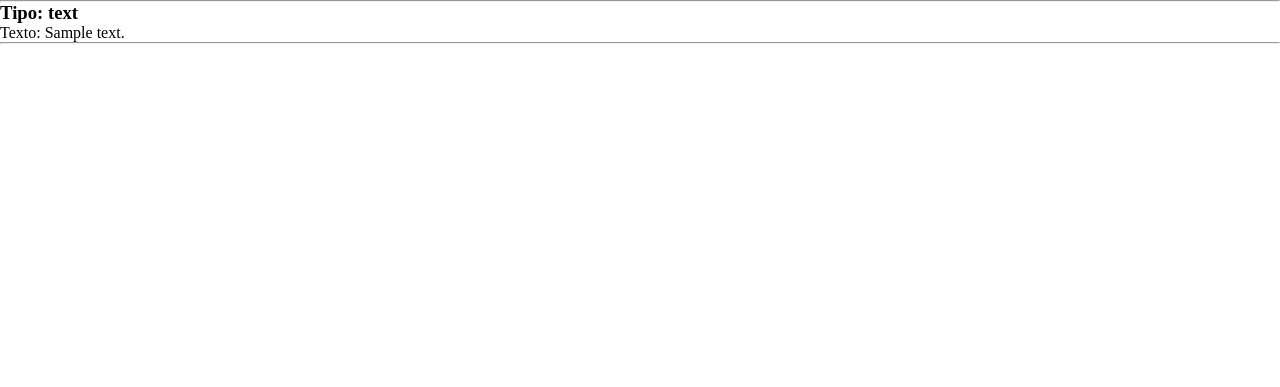
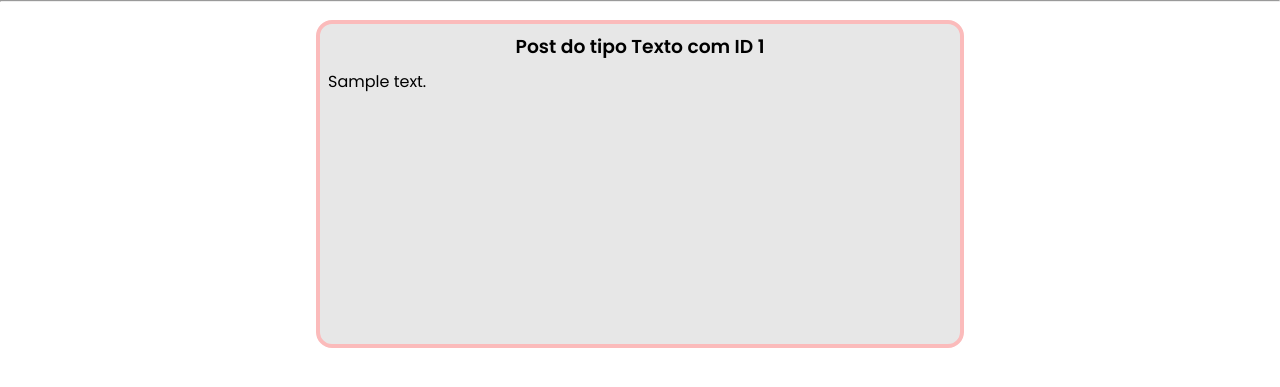
Before and after one commit to abeatrizreisdev/GerenciaPost, a PHP site: page /php/home.php in a window 1280 px wide. Shown: the part 80-467 px from the top of the page. Run offline with PHP 8.4, Linux system fonts and the light colour scheme; tables that the repository leaves empty hold one stand-in row (values such as "Sample post").

Commit message:
ajuste na visualização dos posts com o strategy

```diff
--- a/css/geral.css
+++ b/css/geral.css
@@ -62,6 +62,21 @@ a:hover {
     font-size: 2vh;
 }
 
+.containerPost {
+    display: flex;
+    flex-direction: column;
+    justify-content: center;
+    align-items: center;
+}
+
+
+
+
+
+
+
+
+
 
 
 /* pagina de criar post */
@@ -123,7 +138,7 @@ a:hover {
 
 /* pagina de procurar/editar posts */
 
-.search{
+.search {
     display: flex;
     justify-content: center;
     align-items: center;
@@ -131,7 +146,7 @@ a:hover {
 }
 
 
-#search{
+#search {
     width: 25vw;
     height: 3vh;
     font-family: "Poppins";
@@ -139,19 +154,147 @@ a:hover {
     margin-right: 0.5vh;
 }
 
-#filter{
+#filter {
     height: 3.5vh;
     width: 8vw;
     font-family: "Poppins";
     margin-right: 0.5vh;
 }
 
-#searchButton{
+#searchButton {
     height: 3.5vh;
     width: 3.5vw;
     font-family: "Poppins";
 }
 
-#postsContainer{
+#postsContainer {
     text-align: center;
 }
+
+
+/*
+EXIBIÇÃO DOS POSTS NO METODO STRATEGY
+ */
+
+.ajustarMeio {
+    display: flex;
+    flex-direction: column;
+    justify-content: center;
+    align-items: center;
+    text-align: center;
+}
+
+
+/* AQUI COMEÇA
+A EXIBIÇÃO DA
+IMAGEMSTRATEGY */
+.postImagem {
+    width: 40vw;
+    height: 70vh;
+    max-height: 80vh;
+    background-color: rgb(159, 171, 171);
+    border: 0.6vh solid gray;
+    border-radius: 2vh;
+    margin: 2vh;
+}
+
+#tituloImagem {
+    font-family: "Poppins";
+    font-weight: 600;
+    text-align: center;
+    margin-top: 1vh;
+}
+
+#conteudoImagem {
+    font-family: "Poppins";
+    font-weight: 400;
+    text-align: justify;
+    margin: 1vh;
+    max-height: 20vh;
+}
+
+.imagemPost {
+    max-width: 35vw;
+    height: 50vh;
+    display: flex;
+    /* Usa flexbox para o alinhamento */
+    justify-content: center;
+    /* Centraliza horizontalmente */
+    align-items: center;
+    /* Centraliza verticalmente */
+    text-align: center;
+    margin: 0 auto;
+    /* Garante que a div tenha margem automática para centralização */
+    border-radius: 1.5vh;
+}
+
+.imagemPost img {
+    max-width: 100%;
+    /* Garante que a imagem ocupe até 100% da largura disponível */
+    max-height: 100%;
+    /* Garante que a imagem ocupe até 100% da altura disponível */
+    object-fit: contain;
+    /* Faz com que a imagem mantenha suas proporções sem ultrapassar o contêiner */
+}
+
+/* AQUI COMEÇA
+A EXIBIÇÃO DO
+TEXTOSTRATEGY */
+
+.postTexto {
+    width: 50vw;
+    height: 40vh;
+    max-height: 50vh;
+    background-color: rgb(231, 231, 231);
+    border: 0.6vh solid rgb(251, 187, 187);
+    border-radius: 2vh;
+}
+
+#tituloTexto {
+    font-family: "Poppins";
+    font-weight: 600;
+    text-align: center;
+    margin-top: 1vh;
+}
+
+#conteudoTexto {
+    font-family: "Poppins";
+    font-weight: 400;
+    text-align: justify;
+    margin: 1vh;
+    max-height: 20vh;
+}
+
+/* AQUI COMEÇA
+A EXIBIÇÃO DO
+VIDEOSTRATEGY */
+
+.postVideo {
+    width: 60vw;
+    height: 75vh;
+    max-height: 85vh;
+    background-color: rgb(231, 231, 231);
+    border: 0.6vh solid rgb(251, 187, 187);
+    border-radius: 2vh;
+}
+#tituloVideo {
+    font-family: "Poppins";
+    font-weight: 600;
+    text-align: center;
+    margin-top: 1vh;
+    margin-bottom: 1vh;
+}
+
+#conteudoVideo {
+    font-family: "Poppins";
+    font-weight: 400;
+    text-align: justify;
+    margin: 1vh;
+    max-height: 20vh;
+}
+#videoPost {
+    max-width: 80%; /* Ajuste a largura do vídeo */
+    height: auto; /* Mantém a proporção do vídeo */
+    display: block; /* Para garantir que o vídeo seja exibido como um bloco */
+    margin: 0 auto; /* Alinha o vídeo ao centro */
+}
--- a/php/factory/TextPost.php
+++ b/php/factory/TextPost.php
@@ -72,18 +72,6 @@ class TextPost extends Post
 
     public function salvarPost()
     {
-        $db = Database::getInstance();
-        $sql = "UPDATE textPost SET texto = :texto WHERE id = :id";
-
-        $stmt = $db->prepare($sql);
-        $stmt->bindParam(':texto', $this->getTexto());
-        $stmt->bindParam(':id', $this->getId());
-
-        if ($stmt->execute()) {
-            echo "Post de texto atualizado com sucesso!";
-        } else {
-            throw new Exception("Erro ao atualizar o post de texto.");
-        }
     }
 
     public function readPost()
--- a/php/factory/VideoPost.php
+++ b/php/factory/VideoPost.php
@@ -89,19 +89,6 @@ class VideoPost extends Post
 
     public function salvarPost()
     {
-        $db = Database::getInstance();
-        $sql = "UPDATE videoPost SET texto = :texto, video_url = :video_url WHERE id = :id";
-
-        $stmt = $db->prepare($sql);
-        $stmt->bindParam(':texto', $this->getTexto());
-        $stmt->bindParam(':video_url', $this->getVideoUrl());
-        $stmt->bindParam(':id', $this->getId());
-
-        if ($stmt->execute()) {
-            echo "Post de vídeo atualizado com sucesso!";
-        } else {
-            throw new Exception("Erro ao atualizar o post de vídeo.");
-        }
     }
 
     public function deletePost()
--- a/php/home.php
+++ b/php/home.php
@@ -1,21 +1,12 @@
 <?php
 require_once __DIR__ . '/config/conexao.php';
 require_once __DIR__ . "/factory/PostFactory.php";
-require_once __DIR__ . '/facade/PostManager.php'; // Importa o PostManager
 require_once __DIR__ . '/observer/PostLogger.php'; // Importa o PostLogger
 
-// Instancia o logger e o gerenciador de posts
+// Instancia o logger
 $postLogger = new PostLogger();
-$postManager = new PostManager($postLogger); // Passe o logger para o PostManager
+?>
 
-try {
-    $db = Database::getInstance();
-    $query = $db->query("SELECT * FROM posts");
-    $posts = $query->fetchAll(PDO::FETCH_ASSOC);
-} catch (Exception $e) {
-    die("Erro ao buscar os posts: " . $e->getMessage());
-}
-?>
 
 <!DOCTYPE html>
 <html lang="en">
@@ -30,33 +21,74 @@ try {
 <body>
     <header id="headerMain"></header>
     <hr>
+    <div class="containerPost">
+        <?php
+        require_once __DIR__ . '/config/conexao.php';
+        require_once __DIR__ . "/factory/PostFactory.php";
+        require_once __DIR__ . '/observer/PostLogger.php'; // Importa o PostLogger
 
-    <?php if (empty($posts)): ?>
-        <p class="msgErro">Não há posts cadastrados em seu banco de dados.</p>
-    <?php else: ?>
-        <?php foreach ($posts as $post): ?>
-            <div>
-                <h3>Tipo: <?php echo htmlspecialchars($post['tipo']); ?></h3>
+        // Instancia o logger
+        $postLogger = new PostLogger();
 
-                <?php if ($post['tipo'] === 'text' && !empty($post['texto'])): ?>
-                    <p>Texto: <?php echo htmlspecialchars($post['texto']); ?></p>
+        // Variável para armazenar o conteúdo HTML dos posts
+        $html = '<div class="ajustarMeio">';
+        $html = '<br>';
 
-                <?php elseif ($post['tipo'] === 'image' && !empty($post['imagem_url'])): ?>
-                    <img src="../uploads/<?php echo htmlspecialchars($post['imagem_url']); ?>" alt="Imagem do Post"
-                        style="max-width: 100%;">
+        try {
+            // Conexão com o banco de dados e busca de todos os posts
+            $db = Database::getInstance();
+            $query = $db->query("SELECT * FROM posts");
+            $posts = $query->fetchAll(PDO::FETCH_ASSOC);
 
-                <?php elseif ($post['tipo'] === 'video' && !empty($post['video_url'])): ?>
-                    <video controls>
-                        <source src="../uploads/<?php echo htmlspecialchars($post['video_url']); ?>" type="video/mp4">
-                        Seu navegador não suporta o vídeo.
-                    </video>
-                <?php else: ?>
-                    <p>Conteúdo não disponível ou tipo de post desconhecido.</p>
-                <?php endif; ?>
-            </div>
-            <hr>
-        <?php endforeach; ?>
-    <?php endif; ?>
+            // Começa a criar o HTML para o containerPost logo após o header
+            $html .= ''; // Inicia a div containerPost
+
+            // Itera sobre cada post para gerar o HTML correspondente
+            foreach ($posts as $postData) {
+                // Instanciar o Post de acordo com o tipo
+                switch ($postData['tipo']) {
+                    case 'image':
+                        // Instanciando a classe específica para posts de imagem
+                        $post = new ImagePost($postData['id'], $postData['texto'], $postData['imagem_url'], new ImagePostStrategy());
+                        break;
+
+                    case 'video':
+                        // Instanciando a classe específica para posts de vídeo
+                        $post = new VideoPost($postData['video_url'], $postData['texto'], $postData['id'], new VideoPostStrategy());
+                        break;
+
+                    case 'text':
+                        // Instanciando a classe específica para posts de texto
+                        $post = new TextPost($postData['texto'], $postData['id'], new TextPostStrategy());
+                        break;
+
+                    default:
+                        // Caso o tipo de post seja desconhecido
+                        throw new Exception("Tipo de post desconhecido.");
+                }
+
+                // Começa a criar o HTML para o post
+                if ($postData['tipo'] === 'image') {
+                    $html .= '<div class="postImagem">';
+                } elseif ($postData['tipo'] === 'video') {
+                    $html .= '<div class="postVideo">';
+                } else {
+                    $html .= '<div class="postTexto">';
+                }
+
+                // Conteúdo principal do post
+                $html .= $post->display();
+                $html .= "</div>";
+            }
+
+            // Exibe o conteúdo HTML gerado para todos os posts dentro de containerPost
+            echo $html;
+
+        } catch (Exception $e) {
+            die("Erro ao buscar os posts: " . $e->getMessage());
+        }
+        ?>
+    </div>
 
     <script src="../js/header.js"></script>
 </body>
--- a/php/readPost.php
+++ b/php/readPost.php
@@ -18,7 +18,7 @@ if ($_SERVER['REQUEST_METHOD'] === 'POST' && isset($_POST['filter'])) {
 
     // Verifique se encontrou posts
     if ($posts) {
-        $html = '';
+        $html = '<div class="ajustarMeio">';
         foreach ($posts as $postData) {
             // Verifique se o tipo de post é válido antes de criar o post
             $post = PostFactory::createPost(
--- a/php/strategy/ImagePostStrategy.php
+++ b/php/strategy/ImagePostStrategy.php
@@ -10,9 +10,9 @@ class ImagePostStrategy implements PostStrategy
             $id = htmlspecialchars($post->getId());
             $imageUrl = htmlspecialchars($post->getImagemUrl());
             $conteudo = htmlspecialchars($post->getTexto());  // Conteúdo genérico (texto)
-            $html = "<h3>Post do tipo Imagem com o ID: " . $id ."</h3>";
-            $html .= "<p class='teste'>Conteúdo: " . $conteudo . "</p>";  // Exibe o conteúdo genérico (texto)
-            $html .= "<img src='" . $imageUrl . "' alt='Imagem do post' />";  // Exibe a imagem
+            $html = "<h3 id='tituloImagem'>Post do tipo Imagem com o ID " . $id ."</h3>";
+            $html .= "<p id='conteudoImagem'>" . $conteudo . "</p>";  // Exibe o conteúdo genérico (texto)
+            $html .= "<img class='imagemPost' src='" . $imageUrl . "' alt='Imagem do post' />";  // Exibe a imagem
         }
         return $html;
     }
--- a/php/strategy/TextPostStrategy.php
+++ b/php/strategy/TextPostStrategy.php
@@ -10,8 +10,9 @@ class TextPostStrategy implements PostStrategy {
         // Verifica se o post é uma instância de ImagePost e acessa o URL da imagem
         if ($post instanceof TextPost) {
             $conteudo = htmlspecialchars($post->getTexto());  // Conteúdo genérico (texto)
-            $html = "<h3>Textos</h3>";
-            $html .= "<p>Conteúdo: " . $conteudo . "</p>";  // Exibe o conteúdo genérico (texto)
+            $id = htmlspecialchars($post->getId());  // Conteúdo genérico (texto)
+            $html = "<h3 id='tituloTexto'>Post do tipo Texto com ID ". $id."</h3>";
+            $html .= "<p id='conteudoTexto'>" . $conteudo . "</p>";  // Exibe o conteúdo genérico (texto)
         }
         return $html;
     }
--- a/php/strategy/VideoPostStrategy.php
+++ b/php/strategy/VideoPostStrategy.php
@@ -7,10 +7,12 @@ class VideoPostStrategy implements PostStrategy {
         // Verifica se o post é uma instância de ImagePost e acessa o URL da imagem
         if ($post instanceof VideoPost) {
             $videoUrl = htmlspecialchars($post->getVideoUrl());
+            $id = htmlspecialchars($post->getId());  // Conteúdo genérico (texto)
             $conteudo = htmlspecialchars($post->getTexto());  // Conteúdo genérico (texto)
-            $html = "<h3>Video</h3>";
-            $html .= "<p>Conteúdo: " . $conteudo . "</p>";  // Exibe o conteúdo genérico (texto)
-            $html .= "<video controls><source src='" . $videoUrl . "' type='video/mp4'></video>";  // Exibe o vídeo
+            $html = "<h3 id='tituloVideo'>Post do tipo Video com ID ". $id . "</h3>";
+            $html .= "<video id='videoPost' controls><source src='" . $videoUrl . "' type='video/mp4'></video>";  // Exibe o vídeo
+            $html .= "<p id='conteudoVideo'>" . $conteudo . "</p>";  // Exibe o conteúdo genérico (texto)
+
         }
         return $html;
     }
```
Also changed, not shown: php/factory/ImagePost.php (+9 -22 lines).
